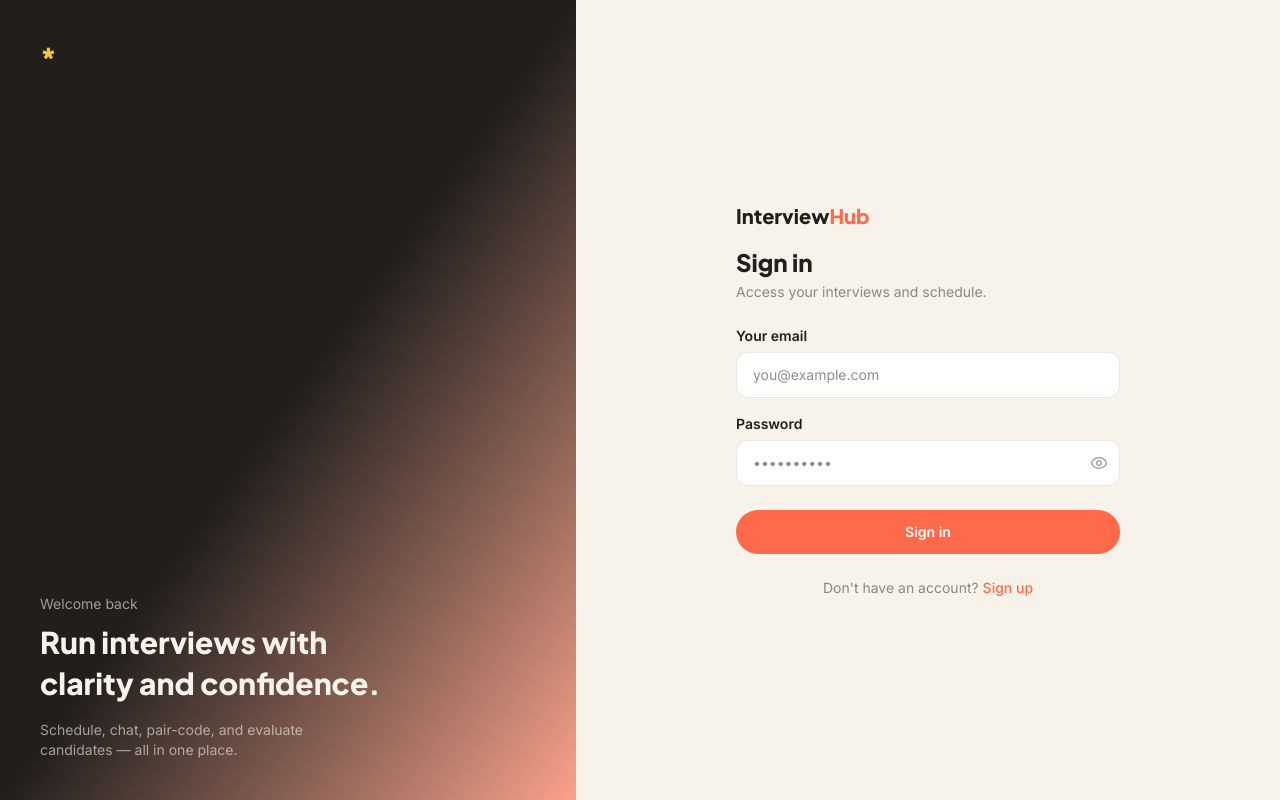
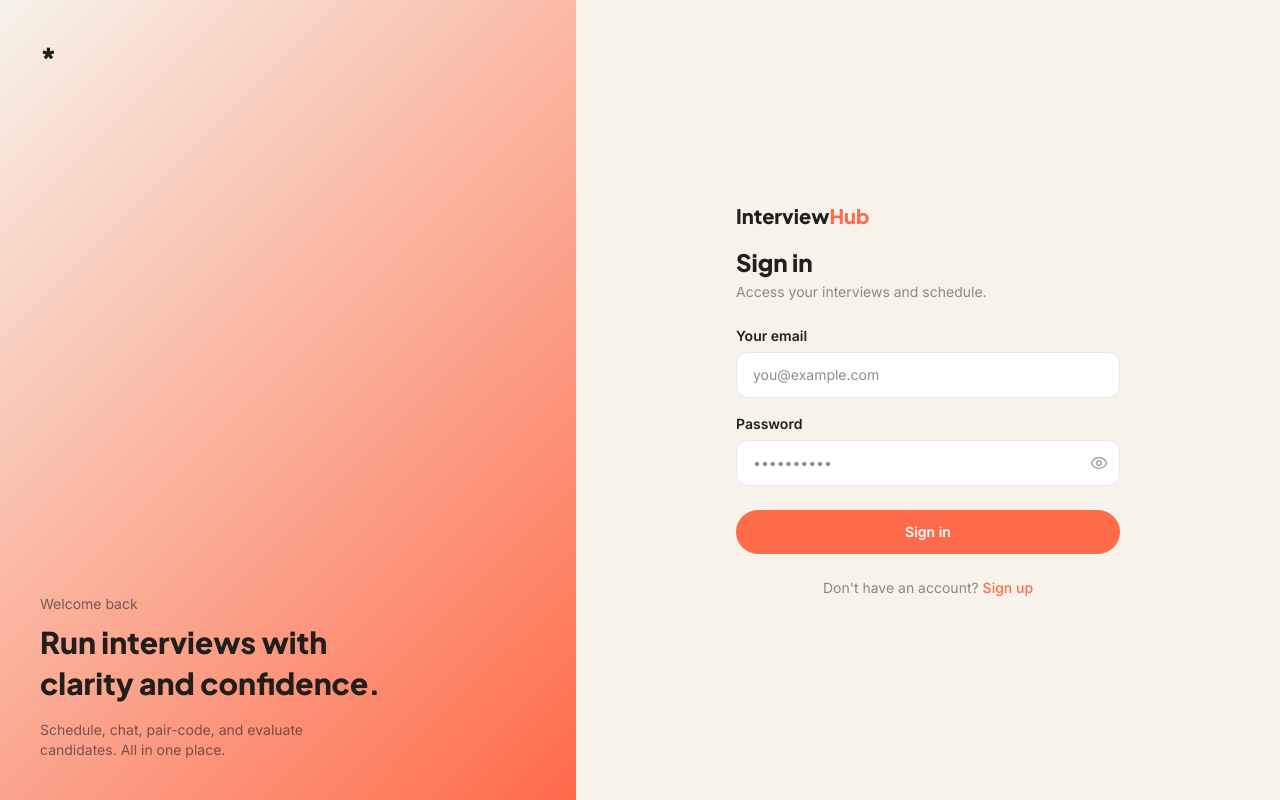
Before and after one commit to chaima-sahli/interview-platform, a React (Vite) app in the folder client/: page /login in a window 1280 px wide. Built offline with nearby package versions, Linux system fonts and the light colour scheme; no server answers.

Commit message:
style(client): craft layered gradient using existing brand palette

```diff
--- a/client/src/components/AuthLayout.jsx
+++ b/client/src/components/AuthLayout.jsx
@@ -2,16 +2,21 @@ const AuthLayout = ({ eyebrow, headline, subtext, children }) => {
   return (
     <div className="min-h-screen flex bg-cream">
       {/* Brand panel — hidden on small screens */}
-      <div className="hidden md:flex md:w-[45%] relative overflow-hidden bg-gradient-to-br from-charcoal via-charcoal to-coral/60 p-10 flex-col justify-between">
-        <span className="font-display font-extrabold text-3xl text-amber">*</span>
+      <div
+        className="hidden md:flex md:w-[45%] relative overflow-hidden p-10 flex-col justify-between"
+        style={{
+          background: "linear-gradient(135deg, #F7F3EA, #FF6B4A)",
+        }}
+      >
+        <span className="relative font-display font-extrabold text-3xl text-charcoal">*</span>
 
-        <div>
-          <p className="text-cream/60 text-sm mb-2">{eyebrow}</p>
-          <h2 className="font-display font-extrabold text-3xl text-cream leading-snug max-w-sm">
+        <div className="relative">
+          <p className="text-charcoal/60 text-sm mb-2">{eyebrow}</p>
+          <h2 className="font-display font-extrabold text-3xl text-charcoal leading-snug max-w-sm">
             {headline}
           </h2>
           {subtext && (
-            <p className="text-cream/60 text-sm mt-4 max-w-xs">{subtext}</p>
+            <p className="text-charcoal/60 text-sm mt-4 max-w-xs">{subtext}</p>
           )}
         </div>
       </div>
--- a/client/src/index.css
+++ b/client/src/index.css
@@ -1,7 +1,7 @@
 @import "tailwindcss";
 
 @theme {
-  --color-cream: #F7F3EA;
+ --color-cream: #F7F3EA;
   --color-charcoal: #211E1C;
   --color-amber: #F5C33B;
   --color-lilac: #C7B8F5;
--- a/client/src/pages/Login.jsx
+++ b/client/src/pages/Login.jsx
@@ -26,7 +26,7 @@ const Login = () => {
     <AuthLayout
       eyebrow="Welcome back"
       headline="Run interviews with clarity and confidence."
-      subtext="Schedule, chat, pair-code, and evaluate candidates — all in one place."
+      subtext="Schedule, chat, pair-code, and evaluate candidates. All in one place."
     >
       <span className="font-display font-extrabold text-xl">
         Interview<span className="text-coral">Hub</span>
```
